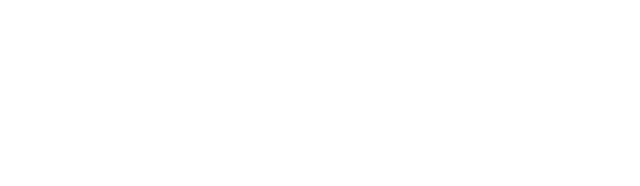
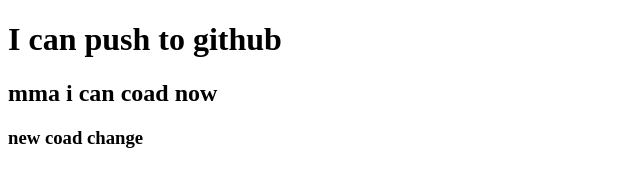
Before and after one commit to onexdhar2/my-second-repo, a plain HTML site: page index.html in a window 1280 px wide. Shown: the whole page, without its empty margins (0-640 px from the left). Drawn offline with Linux system fonts and the light colour scheme.

Commit message:
added header

```diff
--- a/index.html
+++ b/index.html
@@ -9,4 +9,7 @@
 <body>
 
 </body>
+<h1>I can push to github</h1>
+<h2>mma i can coad now</h2>
+<h3>new coad change</h3>
 </html>
```
